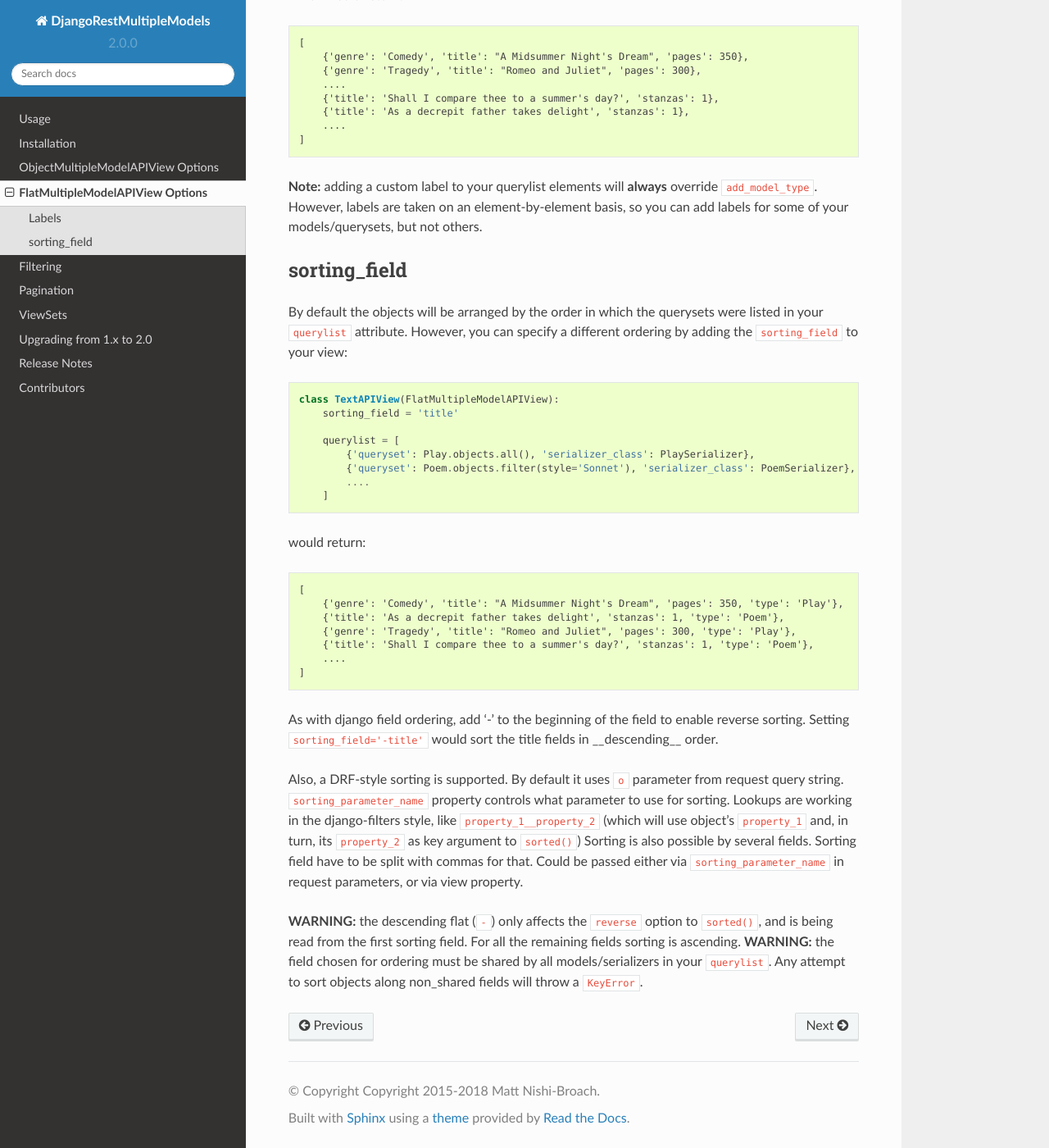
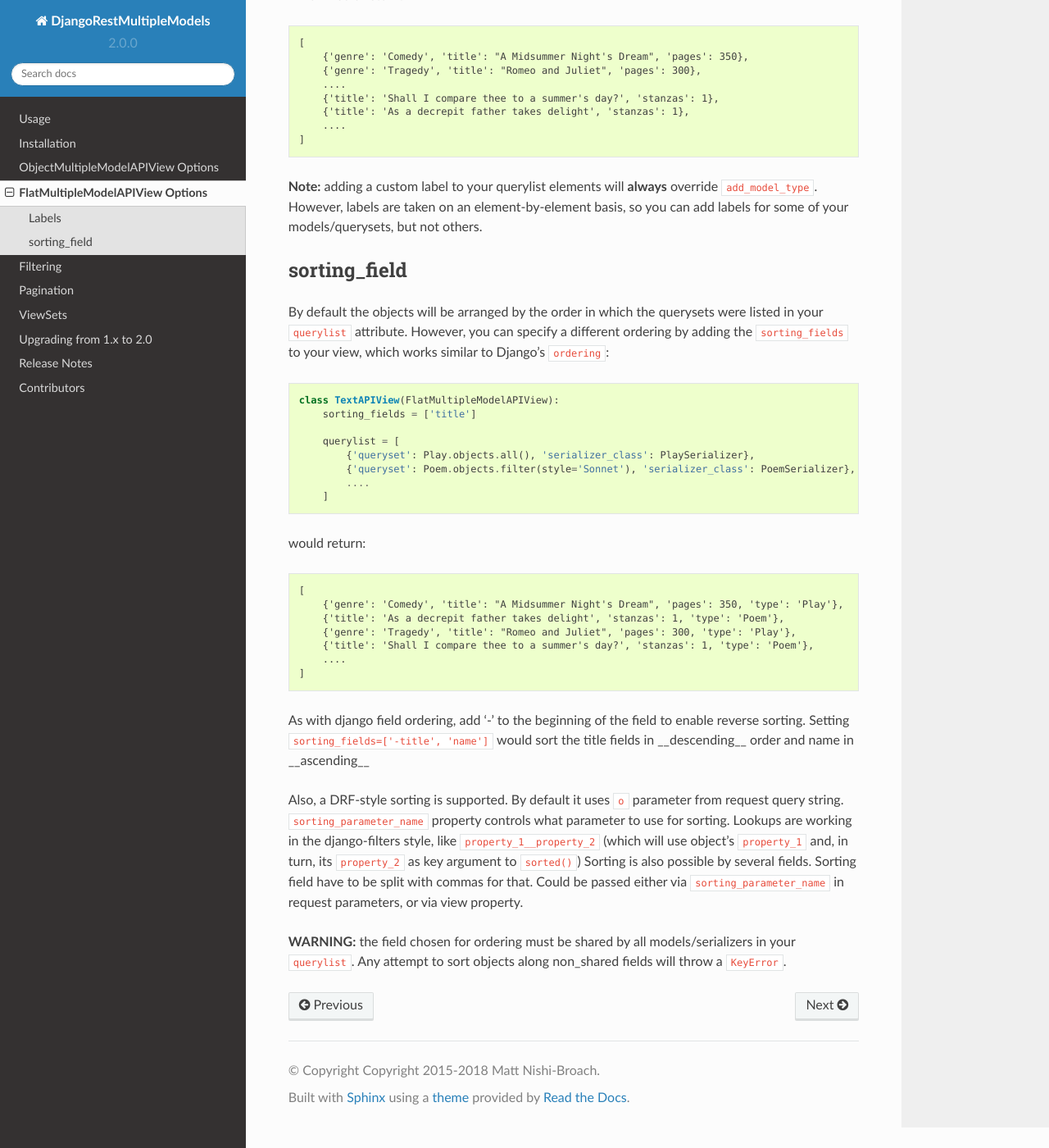
Before and after one commit to MattBroach/DjangoRestMultipleModels, a Sphinx documentation site: the page built from docs/flat-options.rst, in a window 1280 px wide and 1400 px high, scrolled down 1141 px. Shown: the whole window at 82% size. Built offline with Sphinx 7.4.7 and the Read the Docs theme 2.0.0, drawn with Linux system fonts in a browser that asks for light colours.

Commit message:
Make sorting possible both directions, update doc

```diff
--- a/docs/flat-options.rst
+++ b/docs/flat-options.rst
@@ -62,10 +62,10 @@ which would return::
 sorting_field
 =============
 
-By default the objects will be arranged by the order in which the querysets were listed in your ``querylist`` attribute.  However, you can specify a different ordering by adding the ``sorting_field`` to your view::
+By default the objects will be arranged by the order in which the querysets were listed in your ``querylist`` attribute.  However, you can specify a different ordering by adding the ``sorting_fields`` to your view, which works similar to Django's ``ordering``::
 
     class TextAPIView(FlatMultipleModelAPIView):
-        sorting_field = 'title'
+        sorting_fields = ['title']
 
         querylist = [
             {'queryset': Play.objects.all(), 'serializer_class': PlaySerializer},
@@ -83,11 +83,10 @@ would return::
         ....
     ]
 
-As with django field ordering, add '-' to the beginning of the field to enable reverse sorting.  Setting ``sorting_field='-title'`` would sort the title fields in __descending__ order.
+As with django field ordering, add '-' to the beginning of the field to enable reverse sorting.  Setting ``sorting_fields=['-title', 'name']`` would sort the title fields in __descending__ order and name in __ascending__
 
 Also, a DRF-style sorting is supported. By default it uses ``o`` parameter from request query string. ``sorting_parameter_name`` property controls what parameter to use for sorting.
 Lookups are working in the django-filters style, like ``property_1__property_2`` (which will use object's ``property_1`` and, in turn, its ``property_2`` as key argument to ``sorted()``)
 Sorting is also possible by several fields. Sorting field have to be split with commas for that. Could be passed either via ``sorting_parameter_name`` in request parameters, or via view property.
 
-**WARNING:** the descending flat (``-``) only affects the ``reverse`` option to ``sorted()``, and is being read from the first sorting field. For all the remaining fields sorting is ascending.
 **WARNING:** the field chosen for ordering must be shared by all models/serializers in your ``querylist``.  Any attempt to sort objects along non_shared fields will throw a ``KeyError``.
```
Also changed, not shown: 2 other files.
